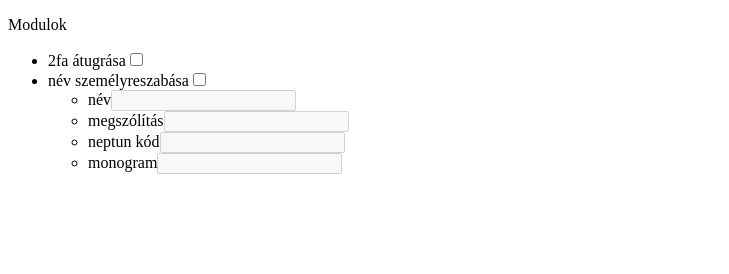
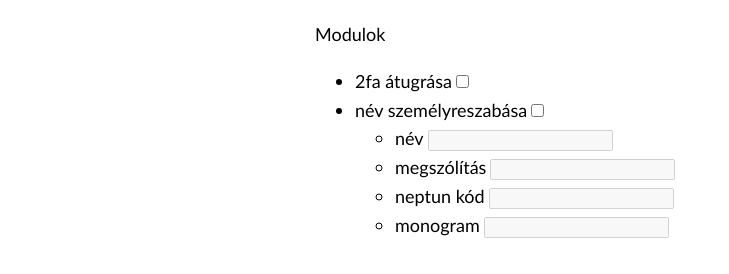
Before and after one commit to neptun-extension-project/nep, a browser extension: page options.html in a window 1280 px wide. Shown: the whole page, without its empty margins (0-729 px from the left). Drawn offline with Linux system fonts and the light colour scheme.

Commit message:
improve options look

```diff
--- /dev/null
+++ b/options.css
@@ -0,0 +1,12 @@
+body {
+    margin: 20px auto;
+    max-width: 650px;
+    line-height: 1.6;
+    font-size: 18px;
+    padding: 0 10px;
+    font-family: "Gill Sans", sans-serif;
+}
+
+input {
+    margin-left: 4px;
+}
--- a/options.html
+++ b/options.html
@@ -3,7 +3,9 @@
 <html>
   <head>
     <meta charset="utf-8" />
-    <meta name="color-scheme" content="dark light" />
+    <meta name="color-scheme" content="light dark" />
+    <meta name="viewport" content="width=device-width, initial-scale=1">
+    <link rel="stylesheet" href="options.css" />
   </head>
 
   <body>
```
